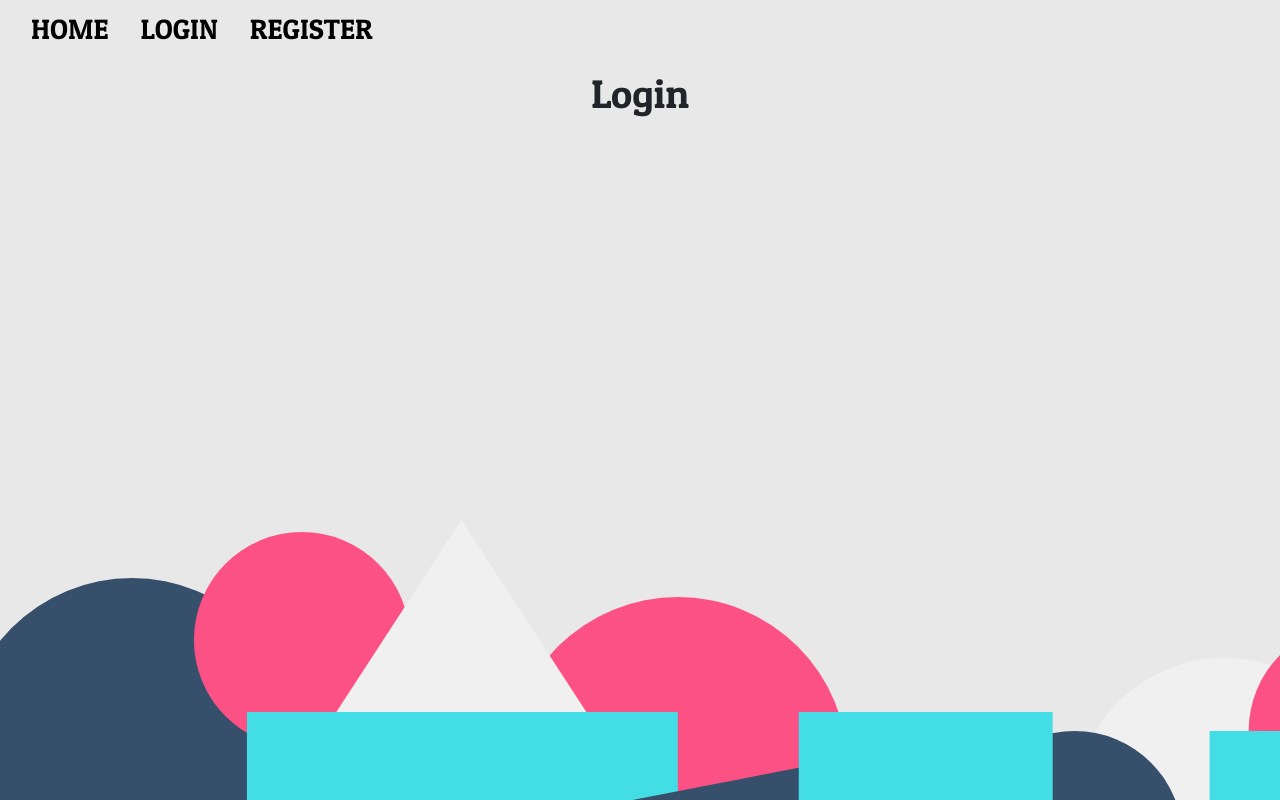
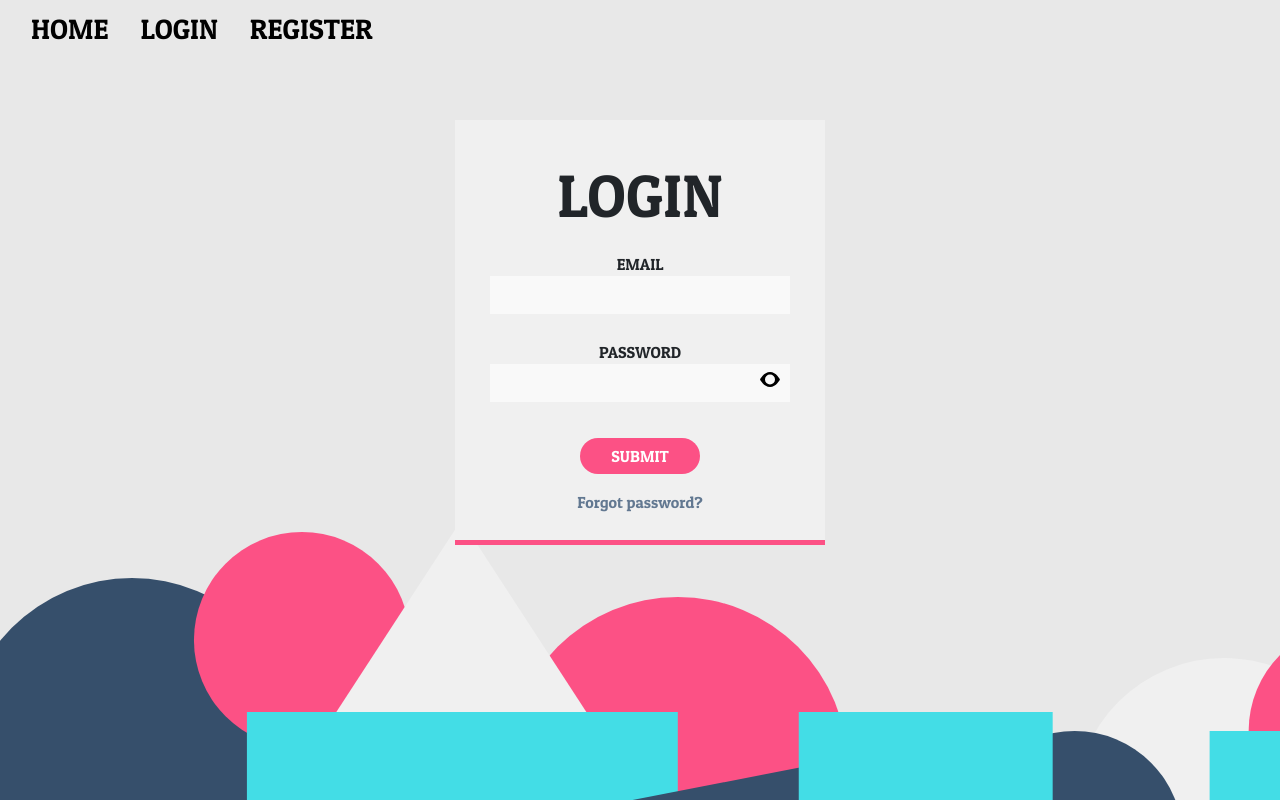
Before and after one commit to ijwebber/booking-system, a React (Create React App) app in the folder client/: page /login in a window 1280 px wide. Built offline with nearby package versions, Linux system fonts and the light colour scheme.

Commit message:
added login page with working password visibilty toggle

```diff
--- a/client/src/App.js
+++ b/client/src/App.js
@@ -22,6 +22,12 @@ export default class App extends Component {
       isLoggedIn: false, //TODO change back to the function call and fix the api
     };
   }
+
+  /*
+  componentDidMount() { // TODO figure out what to do with the promise and what that means
+    console.log(isLoggedIn());
+    this.setState({ isLoggedIn: isLoggedIn() });
+  }*/
 
   updateIsLoggedIn(update) {
     this.setState({
--- a/client/src/components/routes/Login.js
+++ b/client/src/components/routes/Login.js
@@ -1,7 +1,68 @@
 import React, { Component } from "react";
+import "./login.styles.css";
+import closedEye from "../../assets/closed-eye.svg";
+import openEye from "../../assets/eye.svg";
 
 export default class Login extends Component {
+  constructor(props) {
+    super(props);
+    this.state = {
+      isPasswordVisible: false,
+    };
+
+    this.toggleViewPassword = this.toggleViewPassword.bind(this);
+  }
+
+  toggleViewPassword() {
+    this.setState((state) => ({
+      isPasswordVisible: !state.isPasswordVisible,
+    }));
+  }
+
+  //TODO add onChange so that the variables sync up with the state
+
   render() {
-    return <h1>Login</h1>;
+    return (
+      <div
+        class="d-flex align-items-center flex-column justify-content-center h-100"
+        id="header"
+      >
+        <div class="login-box">
+          <form>
+            <h1 class="login-box-title">LOGIN</h1>
+            <div class="form-group">
+              <label class="login-box-subtitle">EMAIL</label>
+              <input
+                class="form-control login-box-input"
+                type="text"
+                name="email"
+              />
+            </div>
+            <div class="form-group">
+              <label class="login-box-subtitle">PASSWORD</label>
+              <input
+                class="form-control login-box-input"
+                type={this.state.isPasswordVisible ? "text" : "password"}
+                name="password"
+              />
+              <img
+                src={this.state.isPasswordVisible ? openEye : closedEye}
+                alt="Reveal Password"
+                class="eye-icon"
+                onClick={this.toggleViewPassword}
+              />
+            </div>
+            <div class="form-group">
+              <button class="btn login-box-button">SUBMIT</button>
+            </div>
+            <div class="form-group">
+              <a class="login-box-forgot" href="/forgot">
+                Forgot password?
+              </a>
+            </div>
+          </form>
+        </div>
+      </div>
+    );
   }
 }
--- /dev/null
+++ b/client/src/components/routes/login.styles.css
@@ -0,0 +1,60 @@
+.login-box {
+  margin: auto;
+  margin-top: 50px;
+  text-align: center;
+  background-color: #f0f0f0;
+  padding: 40px 35px 10px 35px;
+  border-bottom: #fc5185 5px solid;
+}
+
+.login-box-title {
+  font-size: 60px;
+  margin-bottom: 10px;
+}
+
+.login-box-subtitle {
+  margin: 0px;
+  margin-top: 10px;
+}
+
+.login-box-input {
+  width: 300px;
+  border: none;
+  border-radius: 0px;
+  background-color: #f9f9f9;
+}
+
+.login-box-button {
+  border-radius: 100px;
+  background-color: #fc5185;
+  color: white;
+  padding: 5px 30px 5px 30px;
+  margin-top: 20px;
+}
+
+.login-box-button:hover {
+  color: white;
+  background-color: #df3266;
+}
+
+.login-box-forgot {
+  color: #627891;
+  transition: color 0.5s;
+  font-size: 16px;
+}
+
+.login-box-forgot:hover {
+  text-decoration: none;
+  color: black;
+}
+
+.eye-icon {
+  float: right;
+  margin-left: -30px;
+  margin-top: -30px;
+  padding-right: 10px;
+  position: relative;
+  z-index: 2;
+  width: 30px;
+  cursor: pointer;
+}
```
